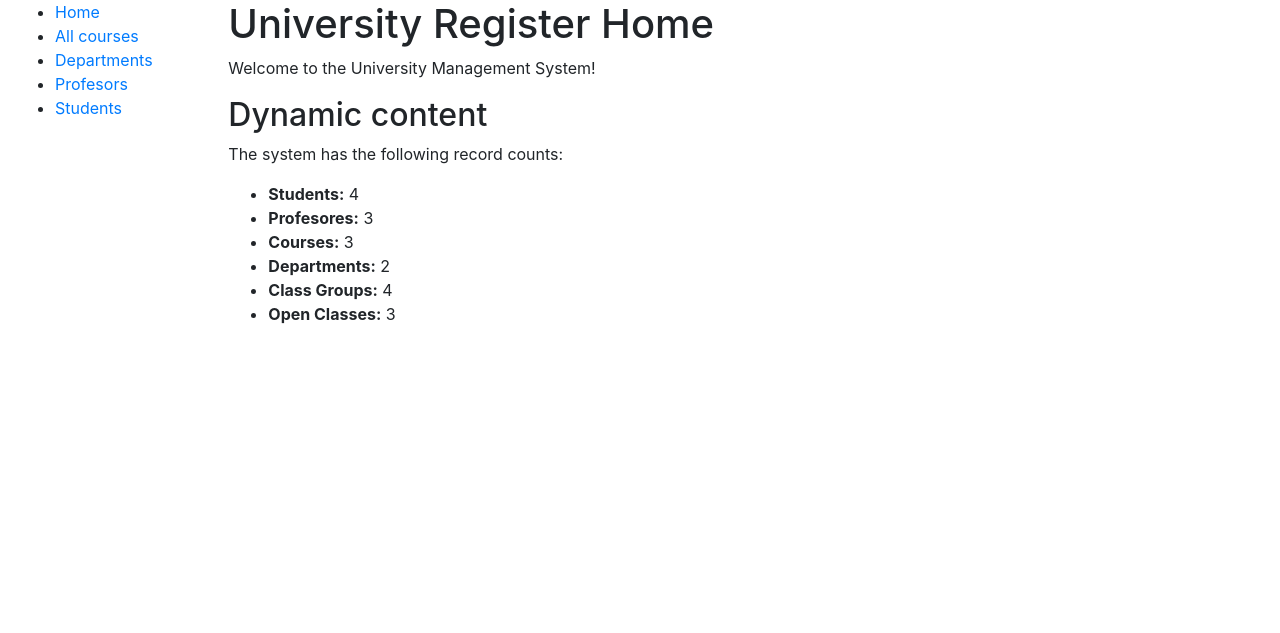
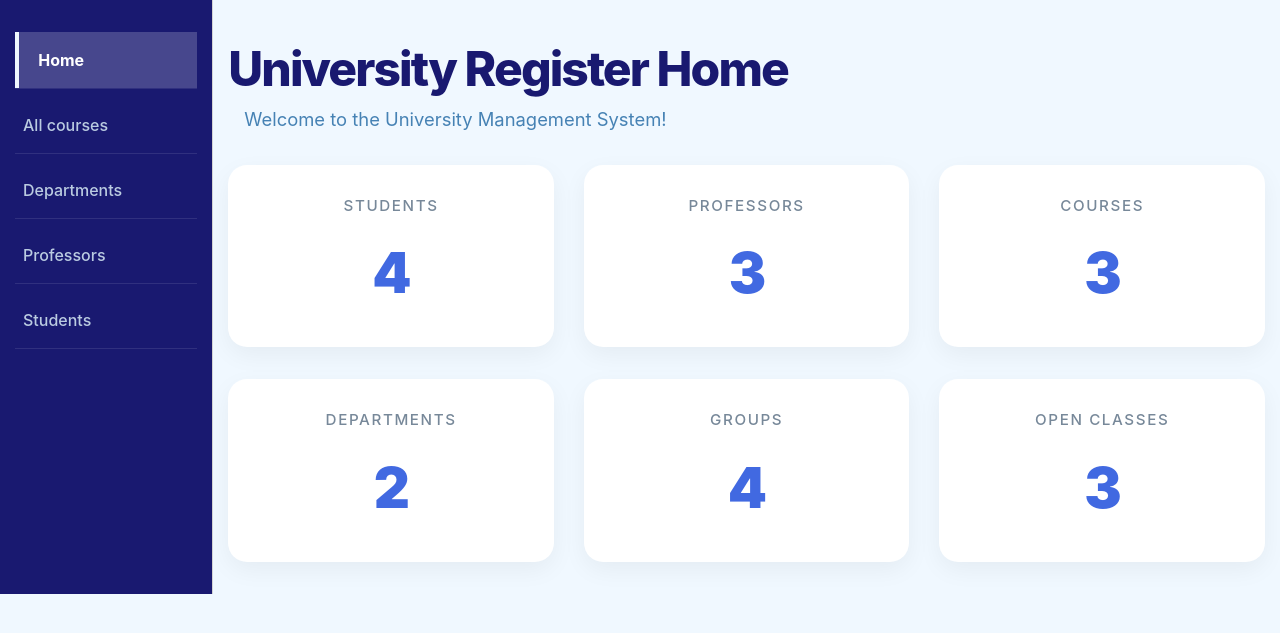
Before and after one commit to celcg/UniversityRegister, a Django app: page /catalog/ in a window 1280 px wide. Shown: the top 633 px of the page. Run offline with Django 5.2, Linux system fonts and the light colour scheme; data comes from the database, SQL or seed files in the repository; both versions use the stored data as it was after the commit.

Commit message:
added css for index page

```diff
--- /dev/null
+++ b/universityregister/catalog/static/css/styles.css
@@ -0,0 +1,126 @@
+/* 1. GENERAL BODY CONFIGURATION */
+body {
+    /* Soft blue-white background to give the page a cleaner, more "tech" feel */
+    background-color: AliceBlue;
+    /* Remove default margins to allow sidebar to touch the top */
+    margin: 0;
+    padding: 0;
+}
+
+/* 2. SIDEBAR (Lateral Menu) */
+.col-sm-2 {
+    /* Vertical line separating the menu from the main content */
+    border-right: 0.06rem solid LightGray;
+    /* Darker, more striking background for the sidebar */
+    background-color: MidnightBlue;
+    padding-top: 2rem;
+}
+
+.sidebar-nav {
+    padding: 0;
+    margin: 0;
+    list-style: none;
+}
+
+.sidebar-nav li {
+    /* Vertical spacing between menu items */
+    margin-bottom: 0.5rem;
+    /* Subtle horizontal line between each menu option, adjusted for dark background */
+    border-bottom: 0.05rem solid rgba(255, 255, 255, 0.1);
+}
+
+.sidebar-nav li a {
+    text-decoration: none;
+    /* Light color for text to stand out against MidnightBlue */
+    color: rgb(186, 203, 225);
+    display: block; /**the link transforms into a rectangle that occupies the entire width of its container **/
+    padding: 1rem 0.5rem;
+    font-weight: 500;
+    /* TRANSITION: Smooths out color changes and movement when hovering.
+       Lasts 0.2 seconds with a standard 'ease' timing. */
+    transition: all 0.2s ease;
+}
+
+/* ACTIVE LINK STYLING */
+.sidebar-nav li a.active {
+    /* A lighter blue to distinguish it from the hover state */
+    background-color: rgba(255, 255, 255, 0.2);
+    color: White;
+    font-weight: bold;
+    /* A small border on the left to make it stand out more */
+    border-left: 0.3rem solid AliceBlue;
+    padding-left: 1.2rem;
+}
+
+.sidebar-nav li a:hover {
+    /* Brighter text and background highlight on hover */
+    color: White;
+    background-color: rgba(255, 255, 255, 0.1);
+    /* Visual feedback: slides text to the right on hover */
+    padding-left: 1.2rem;
+}
+
+/* 3. HEADINGS (Improved Title Design) */
+.main-title {
+    /* Large size and extra bold for a modern, professional look */
+    font-size: 3rem;
+    color: MidnightBlue;
+    margin-top: 2.5rem;
+    margin-bottom: 0.5rem;
+    font-weight: 800;
+    /* Negative letter-spacing makes titles look tighter and more premium */
+    letter-spacing: -0.12rem;
+}
+
+.subtitle {
+    font-size: 1.15rem;
+    color: SteelBlue;
+    /* Extra margin to give the grid room to 'breathe' */
+    margin-bottom: 2rem;
+    display: block;
+    padding-left: 1rem;
+}
+
+/* 4. GRID CARDS */
+.stat-card {
+    background-color: White;
+    /* 2.5rem internal padding so content doesn't feel cramped */
+    padding: 2rem;
+    margin-bottom: 2rem;
+    text-align: center;
+    border-radius: 1.2rem;
+    /* Remove borders and use shadows instead for a clean 3D feel */
+    border: none;
+    /* SHADOW: Very subtle and soft blur (using rgba for light transparency) */
+    box-shadow: 0 0.5rem 1.5rem rgba(0, 0, 0, 0.05);
+
+    /* TRANSITION: Animates the card movement.
+       - 'cubic-bezier' adds a slight "bounce" effect at the end of the motion. */
+    transition: transform 0.4s cubic-bezier(0.175, 0.885, 0.32, 1.275), box-shadow 0.4s ease;
+}
+
+.stat-card:hover {
+    /* Lift the card upwards on hover */
+    transform: translateY(-0.8rem);
+    /* Increases shadow to make the card look closer to the user */
+    box-shadow: 0 1.5rem 3rem Gainsboro;
+}
+
+/* Style for the dynamic numbers passed from Django */
+.number-display {
+    font-size: 3.5rem;
+    font-weight: 900;
+    color: RoyalBlue;
+    margin: 0;
+    letter-spacing: -0.1rem;
+}
+
+/* Small titles inside each card */
+.stat-card h3 {
+    font-size: 0.95rem;
+    text-transform: uppercase;
+    color: LightSlateGray;
+    /* Adds space between letters for readability in uppercase */
+    letter-spacing: 0.1rem;
+    margin-bottom: 1rem;
+}
--- a/universityregister/catalog/static/styles.css
+++ /dev/null
@@ -1,5 +0,0 @@
-.sidebar-nav {
-    margin-top: 20px;
-    padding: 0;
-    list-style: none;
-}
--- a/universityregister/catalog/templates/base_generic.html
+++ b/universityregister/catalog/templates/base_generic.html
@@ -1,30 +1,57 @@
 <!DOCTYPE html>
 <html lang="en">
+
 <head>
   {% block title %}<title>Local Library</title>{% endblock %}
   <meta charset="utf-8">
   <meta name="viewport" content="width=device-width, initial-scale=1">
-  <link rel="stylesheet" href="https://cdn.jsdelivr.net/npm/bootstrap@4.5.3/dist/css/bootstrap.min.css" integrity="sha384-TX8t27EcRE3e/ihU7zmQxVncDAy5uIKz4rEkgIXeMed4M0jlfIDPvg6uqKI2xXr2" crossorigin="anonymous">
+  <link rel="stylesheet" href="https://cdn.jsdelivr.net/npm/bootstrap@4.5.3/dist/css/bootstrap.min.css"
+    integrity="sha384-TX8t27EcRE3e/ihU7zmQxVncDAy5uIKz4rEkgIXeMed4M0jlfIDPvg6uqKI2xXr2" crossorigin="anonymous">
   <!-- Add additional CSS in static file -->
   {% load static %}
   <link rel="stylesheet" href="{% static 'css/styles.css' %}">
 </head>
+
 <body>
   <div class="container-fluid">
     <div class="row">
       <div class="col-sm-2">
-      {% block sidebar %}
+        {% block sidebar %}
         <ul class="sidebar-nav">
-          <li><a href="{% url 'index' %}">Home</a></li>
-          <li><a href="#">All courses</a></li>
-          <li><a href="">Departments</a></li>
-          <li><a href="">Profesors</a></li>
-          <li><a href="">Students</a></li>
+          <li>
+            <a href="{% url 'index' %}" class="{% if request.path == '/catalog/' %}active{% endif %}">
+              Home
+            </a>
+          </li>
+          <li>
+            <a href="#" class="{% if '/all-courses/' in request.path %}active{% endif %}">
+              All courses
+            </a>
+          </li>
+
+          <li>
+            <a href="#" class="{% if '/departments/' in request.path %}active{% endif %}">
+              Departments
+            </a>
+          </li>
+
+          <li>
+            <a href="#" class="{% if '/profesors/' in request.path %}active{% endif %}">
+              Professors
+            </a>
+          </li>
+
+          <li>
+            <a href="#" class="{% if '/students/' in request.path %}active{% endif %}">
+              Students
+            </a>
+          </li>
         </ul>
-      {% endblock %}
+        {% endblock %}
       </div>
       <div class="col-sm-10 ">{% block content %}{% endblock %}</div>
     </div>
   </div>
 </body>
+
 </html>
--- a/universityregister/catalog/templates/index.html
+++ b/universityregister/catalog/templates/index.html
@@ -1,16 +1,56 @@
 {% extends "base_generic.html" %}
 
 {% block content %}
-  <h1>University Register Home</h1>
-  <p>Welcome to the University Management System!</p>
-  <h2>Dynamic content</h2>
-  <p>The system has the following record counts:</p>
-  <ul>
-    <li><strong>Students:</strong> {{ num_students }}</li>
-    <li><strong>Profesores:</strong> {{ num_profesores }}</li>
-    <li><strong>Courses:</strong> {{ num_courses }}</li>
-    <li><strong>Departments:</strong> {{ num_departments }}</li>
-    <li><strong>Class Groups:</strong> {{ num_classgroups }}</li>
-    <li><strong>Open Classes:</strong> {{ num_classgroups_open }}</li>
-  </ul>
+  <h1 class="main-title">University Register Home</h1>
+  <p class="subtitle">Welcome to the University Management System!</p>
+
+  {# horizontal container that holds all our boxes #}
+  <div class="row">
+
+    {# defines the GRID logic (how much space the box takes) #}
+    {# 'md-4' = 3 per row on PC | 'sm-6' = 2 per row on phone #}
+    <div class="col-md-4 col-sm-6">
+      {# customCSS class for the visual of the box #}
+      <div class="stat-card">
+        <h3>Students</h3>
+        <p class="number-display">{{ num_students }}</p>
+      </div>
+
+    </div> <div class="col-md-4 col-sm-6">
+      <div class="stat-card">
+        <h3>Professors</h3>
+        <p class="number-display">{{ num_profesores }}</p>
+      </div>
+    </div>
+
+    <div class="col-md-4 col-sm-6">
+      <div class="stat-card">
+        <h3>Courses</h3>
+        <p class="number-display">{{ num_courses }}</p>
+      </div>
+    </div>
+
+    <div class="col-md-4 col-sm-6">
+      <div class="stat-card">
+        <h3>Departments</h3>
+        <p class="number-display">{{ num_departments }}</p>
+      </div>
+    </div>
+
+    <div class="col-md-4 col-sm-6">
+      <div class="stat-card">
+        <h3>Groups</h3>
+        <p class="number-display">{{ num_classgroups }}</p>
+      </div>
+    </div>
+
+    <div class="col-md-4 col-sm-6">
+      <div class="stat-card">
+        <h3>Open Classes</h3>
+        <p class="number-display">{{ num_classgroups_open }}</p>
+      </div>
+    </div>
+
+  </div> {# End of the row #}
+
 {% endblock %}
```
Also changed, not shown: universityregister/db.sqlite3.
